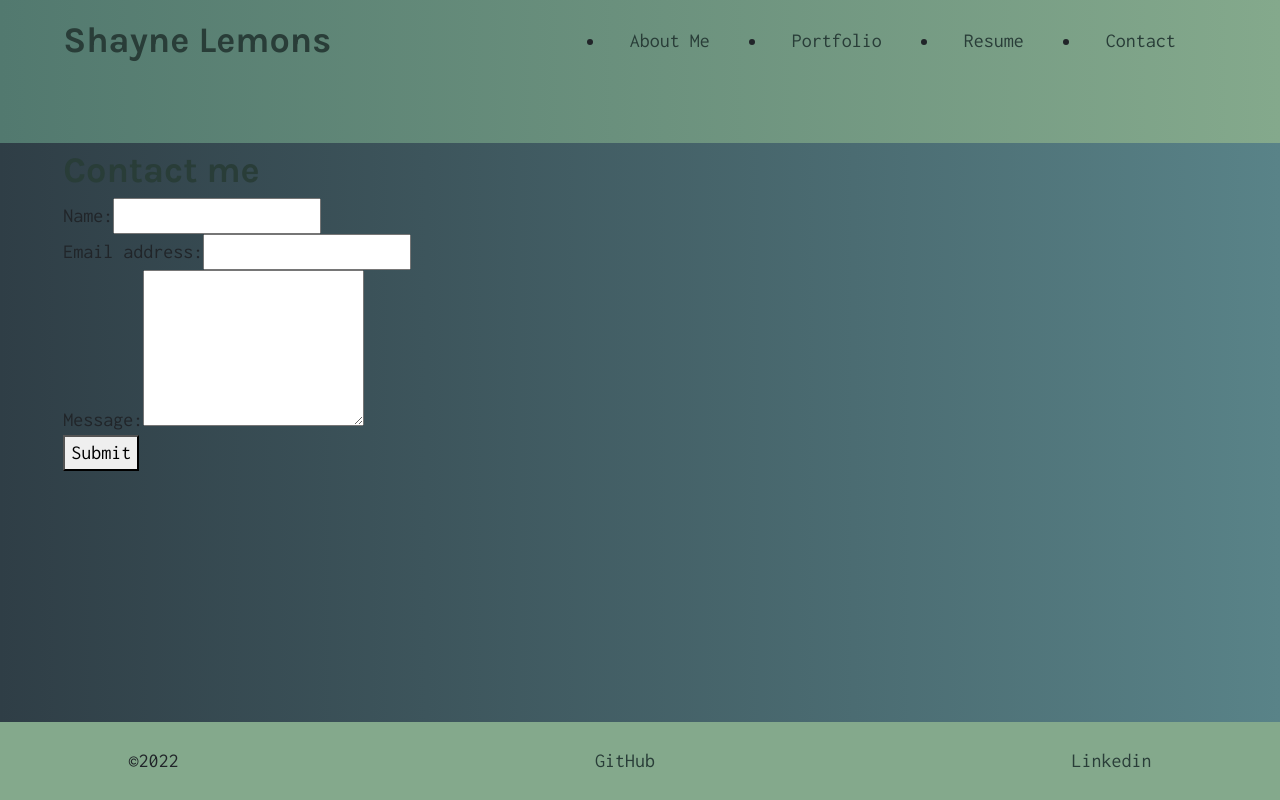
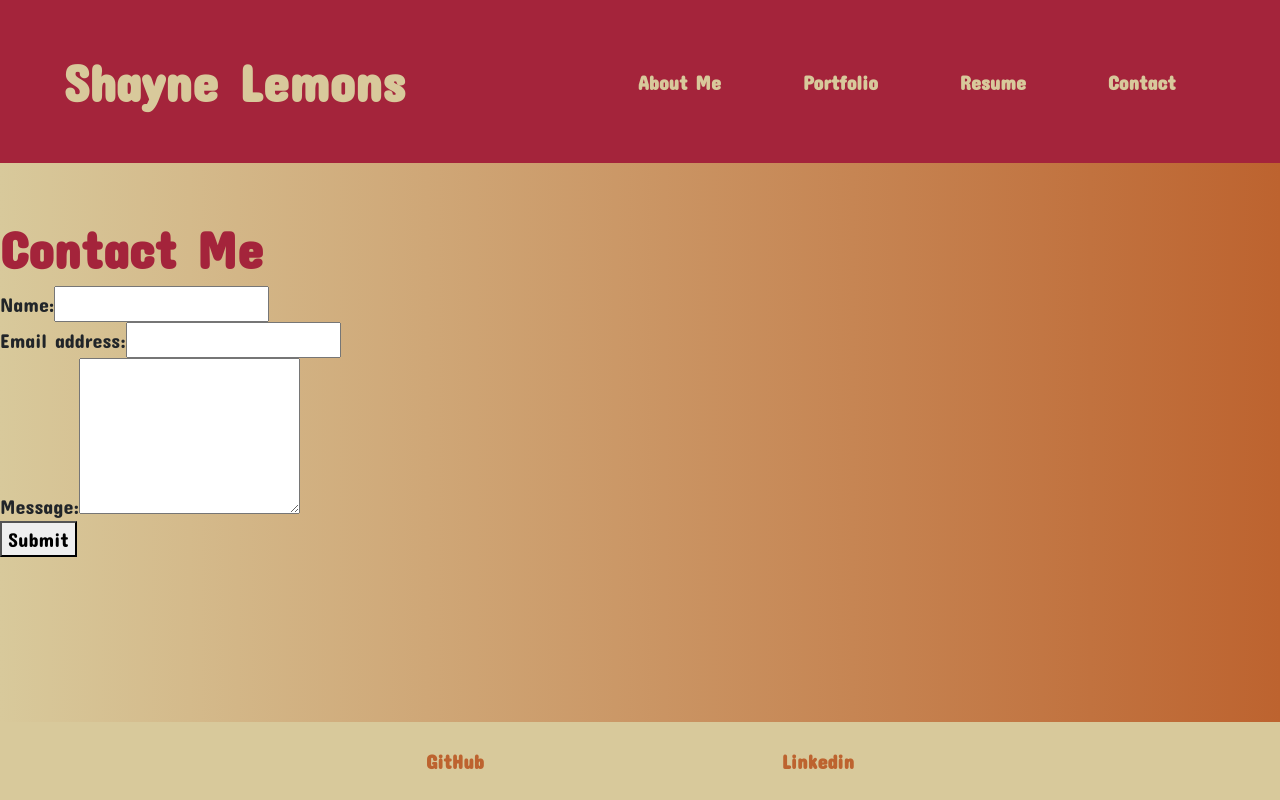
Before and after one commit to SLemons6/react-portfolio, a React (Create React App) app: page /contact in a window 1280 px wide. Built offline with nearby package versions, Linux system fonts and the light colour scheme.

Commit message:
styled everything but contact section

```diff
--- a/public/index.html
+++ b/public/index.html
@@ -17,6 +17,9 @@
     <link rel="stylesheet" href="https://cdn.jsdelivr.net/npm/bootstrap@5.1.3/dist/css/bootstrap.min.css" integrity="sha384-1BmE4kWBq78iYhFldvKuhfTAU6auU8tT94WrHftjDbrCEXSU1oBoqyl2QvZ6jIW3" crossorigin="anonymous" />
     <link rel="stylesheet" href="https://cdnjs.cloudflare.com/ajax/libs/font-awesome/5.15.4/css/all.min.css" integrity="sha512-1ycn6IcaQQ40/MKBW2W4Rhis/DbILU74C1vSrLJxCq57o941Ym01SwNsOMqvEBFlcgUa6xLiPY/NS5R+E6ztJQ==" crossorigin="anonymous" referrerpolicy="no-referrer"
     />
+    <link rel="preconnect" href="https://fonts.googleapis.com">
+    <link rel="preconnect" href="https://fonts.gstatic.com" crossorigin>
+    <link href="https://fonts.googleapis.com/css2?family=Concert+One&family=Satisfy&display=swap" rel="stylesheet">
 
     <!--
       Notice the use of %PUBLIC_URL% in the tags above.
--- a/src/App.css
+++ b/src/App.css
@@ -1,22 +1,18 @@
 :root {
-  --primary: #CAD2C5;
-  --secondary: #84A98C;
-  --tertiary: #52796F;
-  --quatrinary: #293D38;
-  --quinary: #d2dee4;
-  --dark: #6c7575;
-  --light: #a8e0e0;
+  --primary: #A4243B;
+  --secondary: #D8C99B;
+  --tertiary: #D8973C;
+  --quatrinary: #BD632F;
+  --quinary: #273E47;
+  --dark: #320B12;
+  --light: #ac855a;
   --error: rgb(228, 46, 1);
   --border-radius: 0.3rem;
-  --spacing-one: calc(1rem * 0.25);
-  --spacing-two: calc(1rem * 0.5);
-  --spacing-three: 1rem;
-  --spacing-four: calc(1rem * 1.5);
-  --spacing-five: calc(1rem * 3);
 }
 
 * {
   box-sizing: border-box;
+  font-family: 'Concert One', cursive;
 }
 
 html,
@@ -24,9 +20,12 @@ body {
   min-height: 100%;
 }
 
-header {
-  /* background-color: var(--secondary); */
-  background-image: linear-gradient(to left, #84A98C, #52796F)
+nav {
+background-color: var(--primary);
+}
+
+nav ul {
+  list-style-type: none;
 }
 
 body {
@@ -36,8 +35,7 @@ body {
   font-weight: 400;
   line-height: 1.5;
   font-size: 20px;
-  /* color: var(--dark); */
-  background-image: linear-gradient(to right, #2F3E46, #598388);
+  background-image: linear-gradient(to right, var(--secondary), var(--quatrinary));
 }
 
 h1,
@@ -46,15 +44,14 @@ h3,
 h4,
 h5,
 h6 {
-  font-family: 'Karla', sans-serif;
   font-weight: 700;
   margin: 5px 0;
   line-height: 1.25;
 }
 
 h1 {
-  font-size: 2.25rem;
-  color: var(--quatrinary);
+  font-size: 3.25rem;
+  color: var(--primary);
 }
 
 h2 {
@@ -96,39 +93,29 @@ a {
   color: var(--secondary);
 }
 
-/* a:visited {
-  color: inherit;
-} */
-
 nav {
   width: 100%;
   justify-content: center;
+}
+
+nav h1 {
+  color: var(--secondary);
 }
 
 nav a {
   padding: 6px 10px;
   margin: 0 15px;
   transition: all 0.2s;
-  color: var(--quatrinary);
+  color: var(--secondary);
 }
 
 nav a:hover {
   color: var(--quinary);
 }
 
-.page-title {
-  text-align: center;
-  width: 100%;
-  margin: 0;
-  font-size: 2.5rem;
-}
-
-#friend-list {
-  background-color: var(--primary);
-}
-
 footer {
   background-color: var(--secondary);
+
 }
 
 footer a {
@@ -138,6 +125,11 @@ footer a {
 footer a:hover {
   color: var(--quinary);
 }
+
+.resumeList li {
+list-style-type: square;
+}
+
 .btn,
 .pill {
   font-size: 1.3rem;
@@ -176,12 +168,11 @@ footer a:hover {
   margin: 0 0 20px 0;
   /* border: 3px solid var(--quatrinary); */
   border-radius: var(--border-radius);
-  background-color: var(--tertiary);
 }
 
 .card-header {
   margin: 0;
-  background-color: var(--primary);
+  background-color: var(--tertiary);
   padding: 0.625rem;
   border-radius: calc(0.18rem - 1px) calc(0.18rem - 1px) 0 0;
 }
@@ -194,15 +185,14 @@ color: var(--quatrinary);
   padding: 2.5%;
   font-size: 1.4rem;
   color: var(--primary);
-  background-image: linear-gradient(to right, #2F3E46, #598388);
 }
 
-.card-body a {
+.card-footer a {
   color: var(--primary);
 }
 
-#eventCardBody p {
-  color: var(--light);
+.card-footer {
+  background-color: var(--tertiary);
 }
 
 
--- a/src/App.js
+++ b/src/App.js
@@ -12,16 +12,14 @@ import './App.css';
 
 function App() {
   return (
-    <div className='flex-column justify-flex-start min-100-vh'>
+    <div className=' d-flex flex-column justify-flex-start min-100-vh'>
       <Header />
-      <div className='container-fluid'>
         <Routes>
           <Route path='/' element={<Home />} />
           <Route path='/portfolio' element={<Portfolio />} />
           <Route path='/resume' element={<Resume />} />
           <Route path='/contact' element={<Contact />} />
         </Routes>
-      </div>
       <Footer />
     </div>
   );
--- a/src/components/Contact/index.js
+++ b/src/components/Contact/index.js
@@ -37,7 +37,7 @@ const Contact = () => {
 
     return (
         <div className="">
-            <h1>Contact me</h1>
+            <h1>Contact Me</h1>
             <form id="contact-form" onSubmit={handleSubmit}>
                 <div>
                     <label htmlFor="name">Name:</label>
--- a/src/components/Footer/index.js
+++ b/src/components/Footer/index.js
@@ -3,8 +3,7 @@ import React from 'react';
 const Footer = () => {
   return (
     <footer className="w-100 mt-auto p-4">
-      <div className="container flex-row justify-center justify-space-between-sm">
-        &copy;{new Date().getFullYear()}
+      <div className="container flex-row justify-center justify-content-evenly fw-bolder">
         <a href="https://github.com/SLemons6">GitHub</a>
         <a href="https://www.linkedin.com/in/shayne-lemons-038555216/">Linkedin</a>
       </div>
--- a/src/components/Header/index.js
+++ b/src/components/Header/index.js
@@ -1,30 +1,28 @@
 import React from "react";
-const Header = () => {
+const Navigation = () => {
     return (
-        <header>
-            <nav className="navbar sticky-top d-flex flex-row align-items-center">
+            <nav className="navbar sticky-top d-flex flex-row align-items-center mb-5">
                 <div className="container-fluid">
                     <div className="navbar-brand">
                         <h1>Shayne Lemons</h1>
                     </div>
                     <ul className="d-flex flex-row pt-3">
-                        <li className="mx-3">
+                        <li className="mx-3 fw-bolder">
                             <a href="/">About Me</a>
                         </li>
-                        <li className="mx-3">
+                        <li className="mx-3 fw-bolder">
                             <a href="/portfolio">Portfolio</a>
                         </li>
-                        <li className="mx-3">
+                        <li className="mx-3 fw-bolder">
                             <a href="/resume">Resume</a>
                         </li>
-                        <li className="mx-3">
+                        <li className="mx-3 fw-bolder">
                             <a href="/contact">Contact</a>
                         </li>
                     </ul>
                 </div>
             </nav>
-        </header>
     );
 };
 
-export default Header;
+export default Navigation;
--- a/src/components/Portfolio/index.js
+++ b/src/components/Portfolio/index.js
@@ -5,9 +5,10 @@ import projectList from './projectInfo.json';
 const Portfolio = () => {
 
     return (
-        <div>
+        <div className="container-fluid d-inline-flex flex-row flex-wrap align-items-center justify-content-evenly">
             {projectList.map((projects) => {
                 return (
+                    <div className="col-5 m-1">
                             <Project
                                 name={projects.name}
                                 key={projects.name}
@@ -15,6 +16,7 @@ const Portfolio = () => {
                                 imageAlt={projects.imageAlt}
                                 link={projects.link}
                             />
+                    </div>
                 );
             })}
         </div>
--- a/src/components/Project/index.js
+++ b/src/components/Project/index.js
@@ -2,7 +2,7 @@ import React from 'react';
 
 const Project = props => {
     return (
-        <div className="container-fluid">
+        <div>
             <div className="card mb-3 text-center">
                 <p className="card-header">
                     {props.name}
--- a/src/components/Resume/index.js
+++ b/src/components/Resume/index.js
@@ -10,7 +10,7 @@ const Resume = () => {
             </div>
             <div>
                 <h2>Skills/Proficiencies</h2>
-                <ul>
+                <ul className="resumeList">
                     <li>HTML5</li>
                     <li>CSS</li>
                     <li>Bootstrap</li>
```
Lines whose indentation alone changed are shown as unchanged.
